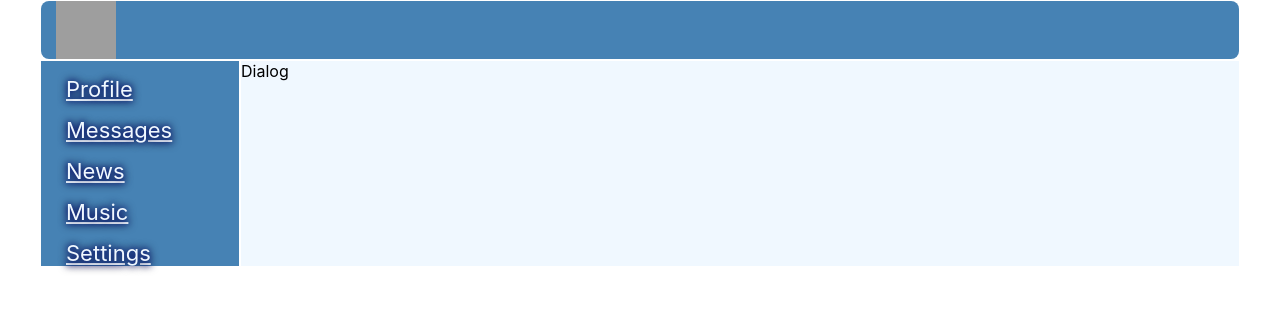
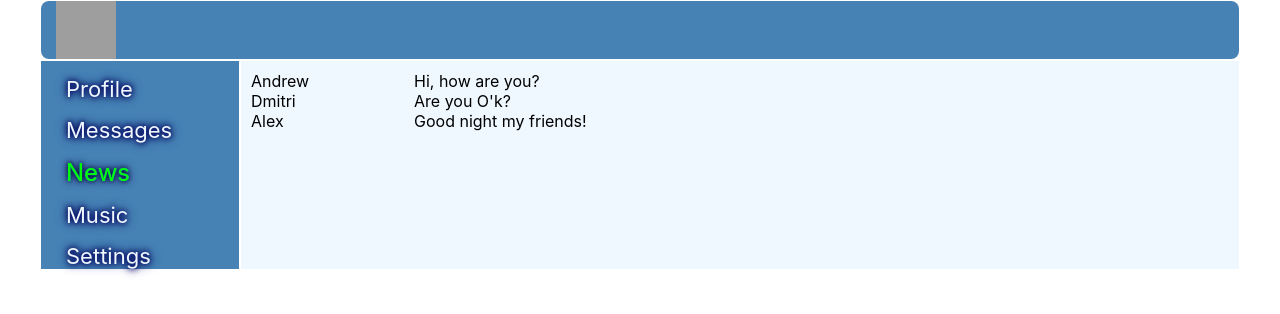
Before and after one commit to andorey/Social_Net, a React (Create React App) app: page /news in a window 1280 px wide. Shown: the top 314 px of the page. Built offline with nearby package versions, Linux system fonts and the light colour scheme; grey boxes are pictures that could not be loaded.

Commit message:
create folders Dialog and Message

```diff
--- a/src/App.js
+++ b/src/App.js
@@ -5,6 +5,8 @@ import NavBar from "./NavBar/NavBar";
 import Profile from "./Profile/Profile";
 import Dialogs from "./Dialogs/Dialogs";
 import {BrowserRouter, Route} from "react-router-dom";
+
+
 
 const App = (props) => {
 	return (
@@ -16,8 +18,8 @@ const App = (props) => {
 					<Route path="/profile" component={Profile}/>
 					<Route path="/dialogs" component={Dialogs}/>
 					<Route path="/news" component={Dialogs}/>
-					<Route path="/music" component={Dialogs}/>
-					<Route path="/settings" component={Dialogs}/>
+					<Route path="/music" component={Profile}/>
+					<Route path="/settings" component={Profile}/>
 				</div>
 			</div>
 		</BrowserRouter>
--- a/src/Dialogs/Dialog/Dialog.jsx
+++ b/src/Dialogs/Dialog/Dialog.jsx
@@ -1,10 +1,10 @@
 import React from 'react';
 import s from './Dialog.module.css';
 
-const Dialog = () => {
+const Dialog = (props) => {
 	return (
 		<div className={s.dialog}>
-			Dialog
+			{props.dialog}
 		</div>
 	);
 }
--- a/src/Dialogs/Dialogs.css
+++ /dev/null
@@ -1,3 +0,0 @@
-.dialogs {
-
-}
--- a/src/Dialogs/Dialogs.jsx
+++ b/src/Dialogs/Dialogs.jsx
@@ -1,13 +1,23 @@
 import React from 'react';
-import s from './Dialogs.css';
+import s from './Dialogs.module.css';
+import Message from "./Messages/Message";
 import Dialog from "./Dialog/Dialog";
 
 const Dialogs = (props) => {
 	return (
 		<div className={s.dialogs}>
-			<Dialog/>
+			<div className={s.dialogsItem}>
+				<Dialog dialog="Andrew"/>
+				<Dialog dialog="Dmitri"/>
+				<Dialog dialog="Alex"/>
+			</div>
+			<div className={s.messages}>
+				<Message message="Hi, how are you?" />
+				<Message message="Are you O'k?" />
+				<Message message="Good night my friends!" />
+			</div>
 		</div>
-	)
+	);
 }
 
 export default Dialogs;
--- /dev/null
+++ b/src/Dialogs/Dialogs.module.css
@@ -0,0 +1,14 @@
+.dialogs {
+	display: grid;
+	grid-template-columns: 2fr 10fr;
+	margin: 10px;
+
+}
+
+.dialogsItem {
+
+}
+
+.messages {
+
+}
--- /dev/null
+++ b/src/Dialogs/Messages/Message.jsx
@@ -0,0 +1,12 @@
+import React from 'react';
+import s from './Message.module.css';
+
+const Message = (props) => {
+	return (
+		<div className={s.message}>
+			{props.message}
+		</div>
+	);
+}
+
+export default Message;
--- /dev/null
+++ b/src/Dialogs/Messages/Message.module.css
@@ -0,0 +1,3 @@
+.message {
+
+}
--- a/src/NavBar/NavBar.jsx
+++ b/src/NavBar/NavBar.jsx
@@ -6,19 +6,19 @@ const NavBar = () => {
 	return (
 		<div className={`${s.nav} ${s.active}`}>
 			<div className={`${s.item}`}>
-				<NavLink to="/profile">Profile</NavLink>
+				<NavLink to="/profile" activeClassName={s.activeLink}>Profile</NavLink>
 			</div>
 			<div className={s.item}>
-				<NavLink to="/dialogs">Messages</NavLink>
+				<NavLink to="/dialogs" activeClassName={s.activeLink}>Messages</NavLink>
 			</div>
 			<div className={s.item}>
-				<NavLink to="/news">News</NavLink>
+				<NavLink to="/news" activeClassName={s.activeLink}>News</NavLink>
 			</div>
 			<div className={s.item}>
-				<NavLink to="/music">Music</NavLink>
+				<NavLink to="/music" activeClassName={s.activeLink}>Music</NavLink>
 			</div>
 			<div className={s.item}>
-				<NavLink to="/settings">Settings</NavLink>
+				<NavLink to="/settings" activeClassName={s.activeLink}>Settings</NavLink>
 			</div>
 		</div>
 	);
--- a/src/NavBar/NavBar.module.css
+++ b/src/NavBar/NavBar.module.css
@@ -6,17 +6,26 @@
 
 .item {
 	font-size: 22px;
-	text-shadow: 0 0 6px darkblue,
-	0 0 10px black;
+	text-shadow: 0 0 5px darkblue,
+	0 0 7px black, 0 0 12px darkblue;
 	margin-left: 25px;
 	margin-top: 15px;
-
 }
 
 .active {
 
 }
 
-.active a {
+.item a {
 	color: aliceblue;
+	text-decoration: none;
 }
+
+.item a.activeLink {
+	font-size: 24px;
+	color: lime;
+	text-shadow: 0 0 1px deepskyblue,
+	0 0 4px black,
+	0 0 6px midnightblue,
+	0 0 10px midnightblue;
+}
```
Also changed, not shown: src/Dialogs/Dialog/Dialog.module.css (line endings or trailing spaces).
